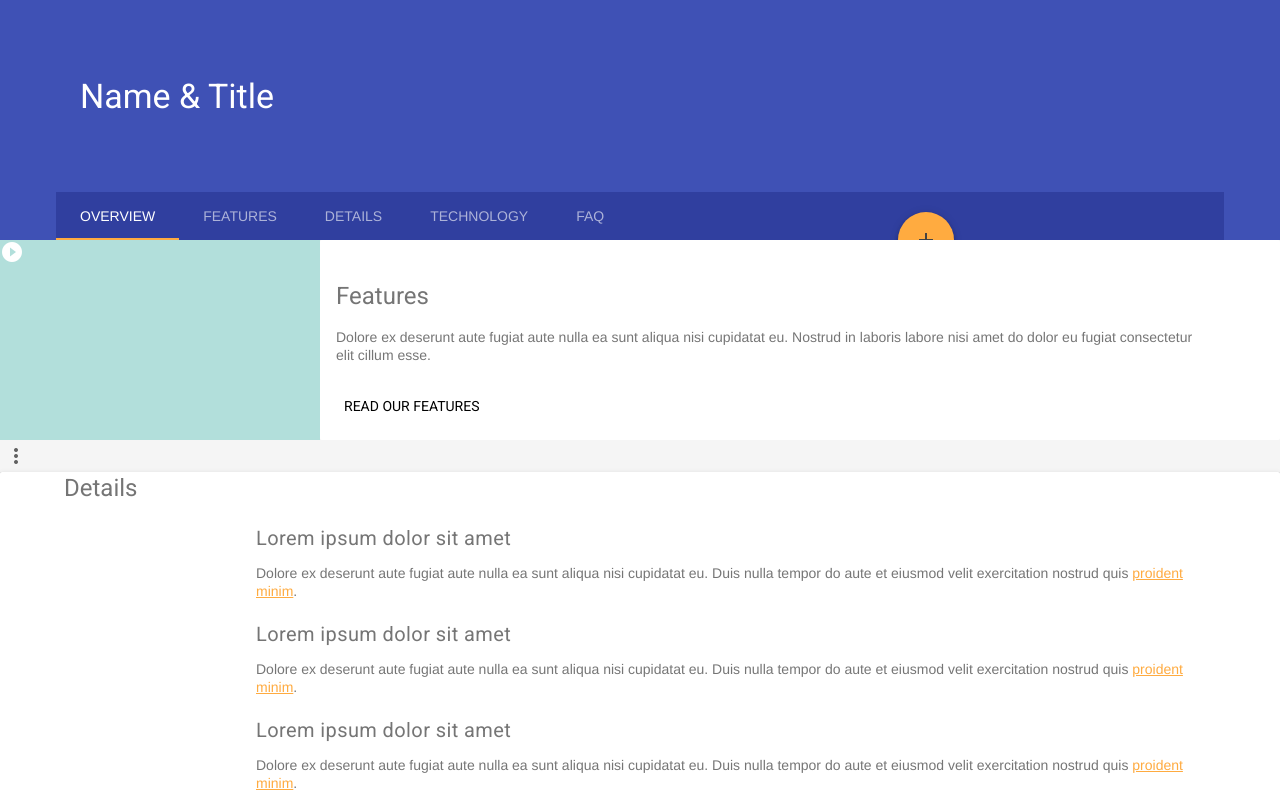
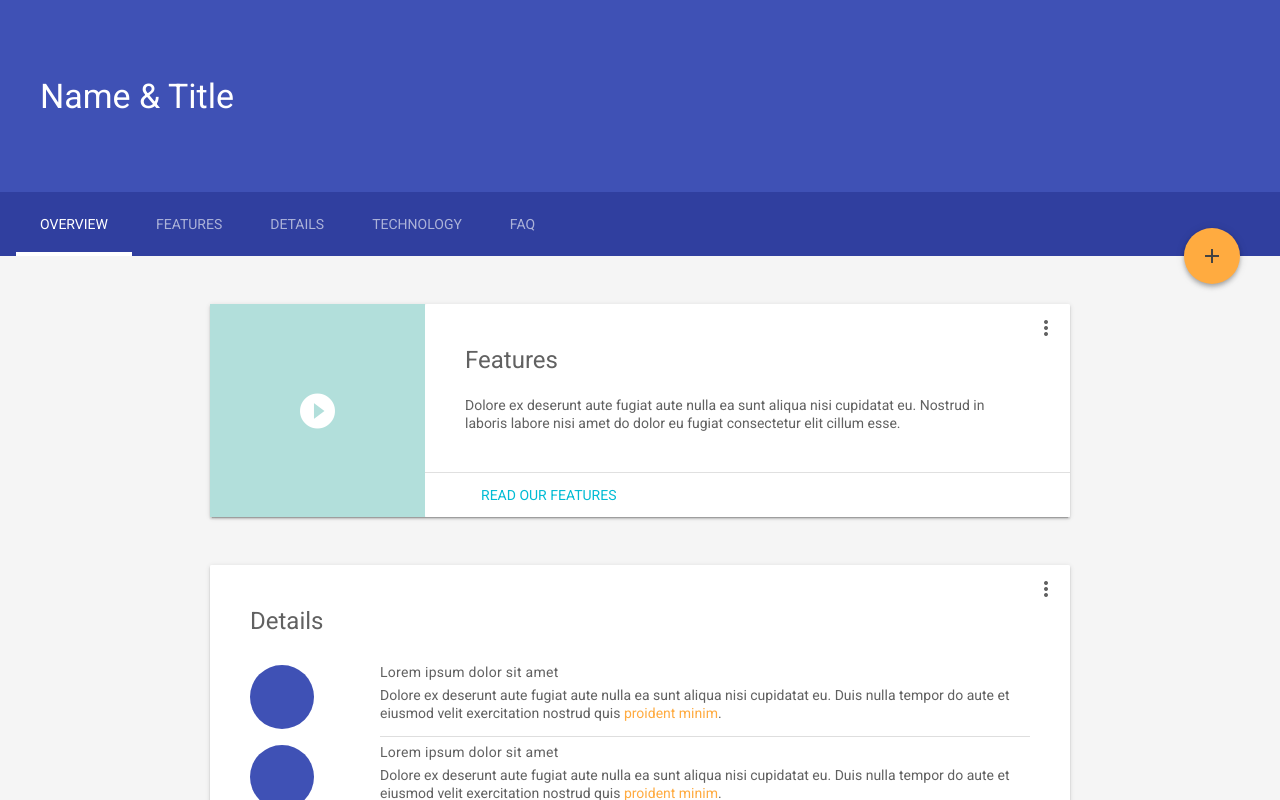
Before and after one commit to avcoder/backup-1, a plain HTML site: page index.html in a window 1280 px wide. Drawn offline with nearby package versions, Linux system fonts and the light colour scheme.

Commit message:
Update index.html

```diff
--- a/index.html
+++ b/index.html
@@ -24,18 +24,244 @@
     <meta name="viewport" content="width=device-width, initial-scale=1.0, minimum-scale=1.0">
     <title>Material Design Lite</title>
 
+    <!-- Add to homescreen for Chrome on Android -->
+    <meta name="mobile-web-app-capable" content="yes">
+    <link rel="icon" sizes="192x192" href="images/android-desktop.png">
+
+    <!-- Add to homescreen for Safari on iOS -->
+    <meta name="apple-mobile-web-app-capable" content="yes">
+    <meta name="apple-mobile-web-app-status-bar-style" content="black">
+    <meta name="apple-mobile-web-app-title" content="Material Design Lite">
+    <link rel="apple-touch-icon-precomposed" href="images/ios-desktop.png">
+
+    <!-- Tile icon for Win8 (144x144 + tile color) -->
+    <meta name="msapplication-TileImage" content="images/touch/ms-touch-icon-144x144-precomposed.png">
+    <meta name="msapplication-TileColor" content="#3372DF">
+
+    <link rel="shortcut icon" href="images/favicon.png">
+
+    <!-- SEO: If your mobile URL is different from the desktop URL, add a canonical link to the desktop page https://developers.google.com/webmasters/smartphone-sites/feature-phones -->
+    <!--
+    <link rel="canonical" href="http://www.example.com/">
+    -->
 
     <link rel="stylesheet" href="https://fonts.googleapis.com/css?family=Roboto:regular,bold,italic,thin,light,bolditalic,black,medium&amp;lang=en">
     <link rel="stylesheet" href="https://fonts.googleapis.com/icon?family=Material+Icons">
     <link rel="stylesheet" href="https://code.getmdl.io/1.3.0/material.indigo-orange.min.css">
-	<script defer src="https://code.getmdl.io/1.3.0/material.min.js"></script>
 
+    <style>
+/**
+ * Copyright 2015 Google Inc. All Rights Reserved.
+ *
+ * Licensed under the Apache License, Version 2.0 (the "License");
+ * you may not use this file except in compliance with the License.
+ * You may obtain a copy of the License at
+ *
+ *      http://www.apache.org/licenses/LICENSE-2.0
+ *
+ * Unless required by applicable law or agreed to in writing, software
+ * distributed under the License is distributed on an "AS IS" BASIS,
+ * WITHOUT WARRANTIES OR CONDITIONS OF ANY KIND, either express or implied.
+ * See the License for the specific language governing permissions and
+ * limitations under the License.
+ */
+
+html, body {
+  font-family: 'Roboto', 'Helvetica', sans-serif;
+  margin: 0;
+  padding: 0;
+}
+.mdl-demo .mdl-layout__header-row {
+  padding-left: 40px;
+}
+.mdl-demo .mdl-layout.is-small-screen .mdl-layout__header-row h3 {
+  font-size: inherit;
+}
+.mdl-demo .mdl-layout__tab-bar-button {
+  display: none;
+}
+.mdl-demo .mdl-layout.is-small-screen .mdl-layout__tab-bar .mdl-button {
+  display: none;
+}
+.mdl-demo .mdl-layout:not(.is-small-screen) .mdl-layout__tab-bar,
+.mdl-demo .mdl-layout:not(.is-small-screen) .mdl-layout__tab-bar-container {
+  overflow: visible;
+}
+.mdl-demo .mdl-layout__tab-bar-container {
+  height: 64px;
+}
+.mdl-demo .mdl-layout__tab-bar {
+  padding: 0;
+  padding-left: 16px;
+  box-sizing: border-box;
+  height: 100%;
+  width: 100%;
+}
+.mdl-demo .mdl-layout__tab-bar .mdl-layout__tab {
+  height: 64px;
+  line-height: 64px;
+}
+.mdl-demo .mdl-layout__tab-bar .mdl-layout__tab.is-active::after {
+  background-color: white;
+  height: 4px;
+}
+.mdl-demo main > .mdl-layout__tab-panel {
+  padding: 8px;
+  padding-top: 48px;
+}
+.mdl-demo .mdl-card {
+  height: auto;
+  display: flex;
+  flex-direction: column;
+}
+.mdl-demo .mdl-card > * {
+  height: auto;
+}
+.mdl-demo .mdl-card .mdl-card__supporting-text {
+  margin: 40px;
+  flex-grow: 1;
+  padding: 0;
+  color: inherit;
+  width: calc(100% - 80px);
+}
+.mdl-demo.mdl-demo .mdl-card__supporting-text h4 {
+  margin-top: 0;
+  margin-bottom: 20px;
+}
+.mdl-demo .mdl-card__actions {
+  margin: 0;
+  padding: 4px 40px;
+  color: inherit;
+}
+.mdl-demo .mdl-card__actions a {
+  color: #00BCD4;
+  margin: 0;
+}
+.mdl-demo .mdl-card__actions a:hover,
+.mdl-demo .mdl-card__actions a:active {
+  color: inherit;
+  background-color: transparent;
+}
+.mdl-demo .mdl-card__supporting-text + .mdl-card__actions {
+  border-top: 1px solid rgba(0, 0, 0, 0.12);
+}
+.mdl-demo #add {
+  position: absolute;
+  right: 40px;
+  top: 36px;
+  z-index: 999;
+}
+
+.mdl-demo .mdl-layout__content section:not(:last-of-type) {
+  position: relative;
+  margin-bottom: 48px;
+}
+.mdl-demo section.section--center {
+  max-width: 860px;
+}
+.mdl-demo #features section.section--center {
+  max-width: 620px;
+}
+.mdl-demo section > header{
+  display: flex;
+  align-items: center;
+  justify-content: center;
+}
+.mdl-demo section > .section__play-btn {
+  min-height: 200px;
+}
+.mdl-demo section > header > .material-icons {
+  font-size: 3rem;
+}
+.mdl-demo section > button {
+  position: absolute;
+  z-index: 99;
+  top: 8px;
+  right: 8px;
+}
+.mdl-demo section .section__circle {
+  display: flex;
+  align-items: center;
+  justify-content: flex-start;
+  flex-grow: 0;
+  flex-shrink: 1;
+}
+.mdl-demo section .section__text {
+  flex-grow: 1;
+  flex-shrink: 0;
+  padding-top: 8px;
+}
+.mdl-demo section .section__text h5 {
+  font-size: inherit;
+  margin: 0;
+  margin-bottom: 0.5em;
+}
+.mdl-demo section .section__text a {
+  text-decoration: none;
+}
+.mdl-demo section .section__circle-container > .section__circle-container__circle {
+  width: 64px;
+  height: 64px;
+  border-radius: 32px;
+  margin: 8px 0;
+}
+.mdl-demo section.section--footer .section__circle--big {
+  width: 100px;
+  height: 100px;
+  border-radius: 50px;
+  margin: 8px 32px;
+}
+.mdl-demo .is-small-screen section.section--footer .section__circle--big {
+  width: 50px;
+  height: 50px;
+  border-radius: 25px;
+  margin: 8px 16px;
+}
+.mdl-demo section.section--footer {
+  padding: 64px 0;
+  margin: 0 -8px -8px -8px;
+}
+.mdl-demo section.section--center .section__text:not(:last-child) {
+  border-bottom: 1px solid rgba(0,0,0,.13);
+}
+.mdl-demo .mdl-card .mdl-card__supporting-text > h3:first-child {
+  margin-bottom: 24px;
+}
+.mdl-demo .mdl-layout__tab-panel:not(#overview) {
+  background-color: white;
+}
+.mdl-demo #features section {
+  margin-bottom: 72px;
+}
+.mdl-demo #features h4, #features h5 {
+  margin-bottom: 16px;
+}
+.mdl-demo .toc {
+  border-left: 4px solid #C1EEF4;
+  margin: 24px;
+  padding: 0;
+  padding-left: 8px;
+  display: flex;
+  flex-direction: column;
+}
+.mdl-demo .toc h4 {
+  font-size: 0.9rem;
+  margin-top: 0;
+}
+.mdl-demo .toc a {
+  color: #4DD0E1;
+  text-decoration: none;
+  font-size: 16px;
+  line-height: 28px;
+  display: block;
+}
+.mdl-demo .mdl-menu__container {
+  z-index: 99;
+}
+    </style>
   </head>
-
   <body class="mdl-demo mdl-color--grey-100 mdl-color-text--grey-700 mdl-base">
     <div class="mdl-layout mdl-js-layout mdl-layout--fixed-header">
-
-
       <header class="mdl-layout__header mdl-layout__header--scroll mdl-color--primary">
         <div class="mdl-layout--large-screen-only mdl-layout__header-row">
         </div>
@@ -56,11 +282,8 @@
           </button>
         </div>
       </header>
-
-
       <main class="mdl-layout__content">
         <div class="mdl-layout__tab-panel is-active" id="overview">
-
           <section class="section--center mdl-grid mdl-grid--no-spacing mdl-shadow--2dp">
             <header class="section__play-btn mdl-cell mdl-cell--3-col-desktop mdl-cell--2-col-tablet mdl-cell--4-col-phone mdl-color--teal-100 mdl-color-text--white">
               <i class="material-icons">play_circle_filled</i>
@@ -83,7 +306,6 @@
               <li class="mdl-menu__item">Dolor</li>
             </ul>
           </section>
-
           <section class="section--center mdl-grid mdl-grid--no-spacing mdl-shadow--2dp">
             <div class="mdl-card mdl-cell mdl-cell--12-col">
               <div class="mdl-card__supporting-text mdl-grid mdl-grid--no-spacing">
@@ -123,7 +345,6 @@
               <li class="mdl-menu__item">Dolor</li>
             </ul>
           </section>
-
           <section class="section--center mdl-grid mdl-grid--no-spacing mdl-shadow--2dp">
             <div class="mdl-card mdl-cell mdl-cell--12-col">
               <div class="mdl-card__supporting-text">
@@ -143,7 +364,6 @@
               <li class="mdl-menu__item">Dolor</li>
             </ul>
           </section>
-
           <section class="section--footer mdl-color--white mdl-grid">
             <div class="section__circle-container mdl-cell mdl-cell--2-col mdl-cell--1-col-phone">
               <div class="section__circle-container__circle mdl-color--accent section__circle--big"></div>
@@ -160,11 +380,8 @@
               Qui sint ut et qui nisi cupidatat. Reprehenderit nostrud proident officia exercitation anim et pariatur ex.
             </div>
           </section>
-
         </div>
-
         <div class="mdl-layout__tab-panel" id="features">
-
           <section class="section--center mdl-grid mdl-grid--no-spacing">
             <div class="mdl-cell mdl-cell--12-col">
               <h4>Features</h4>
@@ -218,9 +435,7 @@
               </p>
             </div>
           </section>
-
         </div>
-
         <footer class="mdl-mega-footer">
           <div class="mdl-mega-footer--middle-section">
             <div class="mdl-mega-footer--drop-down-section">
@@ -277,6 +492,6 @@
       </main>
     </div>
 
-
+    <script src="https://code.getmdl.io/1.3.0/material.min.js"></script>
   </body>
 </html>
```
